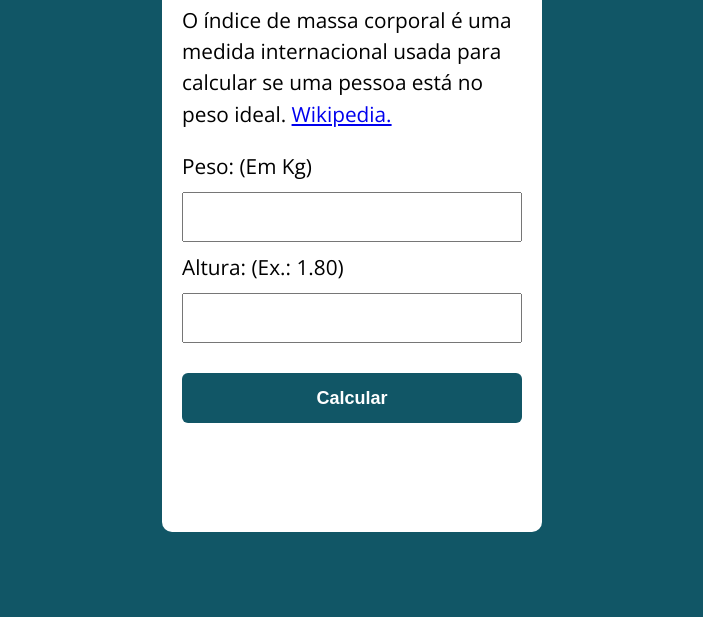
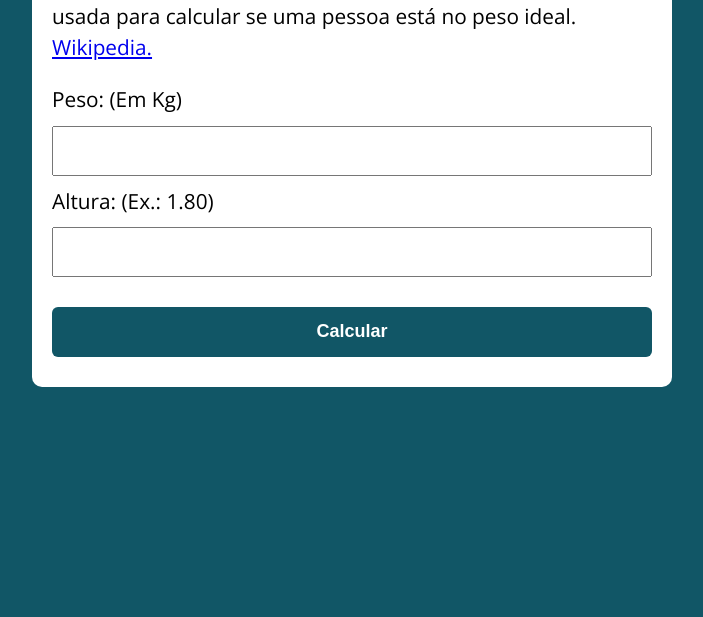
Before and after one commit to vitorbizarra/calculadoraImc, a plain HTML site: page index.html in a window 1280 px wide. Shown: the part 183-800 px from the top of the page, without its empty margins (288-991 px from the left). Drawn offline with nearby package versions, Linux system fonts and the light colour scheme.

Commit message:
Update style.css

```diff
--- a/assets/css/style.css
+++ b/assets/css/style.css
@@ -19,14 +19,8 @@ body {
 }
 
 .container {
-  max-width: 380px;
-  max-height: 630px;
-  position: absolute;
-  top: 0;
-  bottom: 0;
-  left: 0;
-  right: 0;
-  margin: auto;
+  max-width: 640px;
+  margin: 50px auto;
   background: #fff;
   padding: 20px;
   border-radius: 10px;
```
